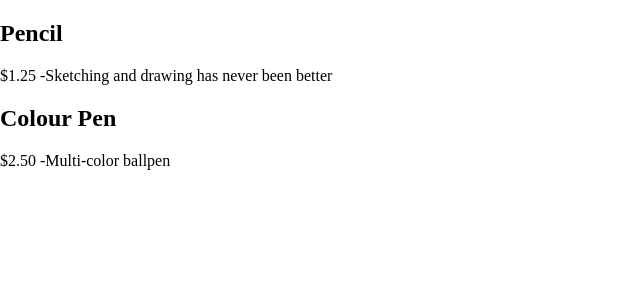
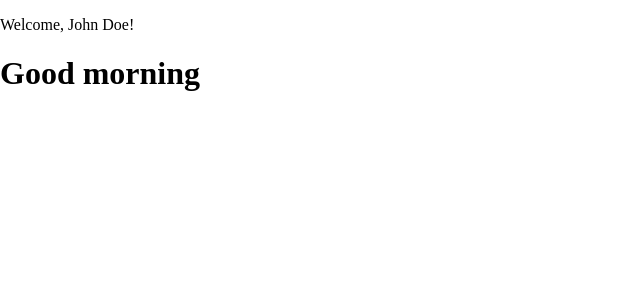
Before and after one commit to seanJosephFitzpatrick/React-Fundamental, a React (Create React App) app: page / in a window 1280 px wide. Shown: the top 300 px of the page, without its empty margins (0-640 px from the left). Built offline with nearby package versions, Linux system fonts and the light colour scheme.

Commit message:
Class-based components

```diff
--- /dev/null
+++ b/Components/GreetingClassComponent.js
@@ -0,0 +1,21 @@
+import React, { Component } from "react";
+
+class GreetingClassComponent extends Component {
+  render() {
+    const date = new Date();
+    const hours = date.getHours();
+    let timeOfDay;
+
+    if (hours < 12) {
+      timeOfDay = "morning";
+    } else if (timeOfDay >= 12 && hours < 17) {
+      timeOfDay = "afternoon";
+    } else {
+      timeOfDay = "night";
+    }
+
+    return <h1>Good {timeOfDay}</h1>;
+  }
+}
+
+export default GreetingClassComponent;
--- /dev/null
+++ b/Components/HeaderClassComponent.js
@@ -0,0 +1,13 @@
+import React, { Component } from "react";
+
+class Header extends Component {
+  render() {
+    return (
+      <header>
+        <p>Welcome, {this.props.username}!</p>
+      </header>
+    );
+  }
+}
+
+export default Header;
--- a/Components/Product.js
+++ b/Components/Product.js
@@ -1,7 +1,6 @@
 import React from "react";
 
 function Product(props) {
-  console.log(props);
   return (
     <div className="contact-card">
       <h2>{props.product.name}</h2>
--- a/Imports/imports.js
+++ b/Imports/imports.js
@@ -7,6 +7,8 @@ import Footer from "../Components/Footer";
 import Card from "../Components/Card";
 import Product from "../Components/Product";
 import productData from "../Data/productData";
+import HeaderClassComponent from "../Components/HeaderClassComponent";
+import GreetingClassComponent from "../Components/GreetingClassComponent";
 
 export {
   App,
@@ -17,5 +19,7 @@ export {
   Footer,
   Card,
   Product,
-  productData
+  productData,
+  HeaderClassComponent,
+  GreetingClassComponent
 };
--- a/src/App.js
+++ b/src/App.js
@@ -1,9 +1,16 @@
 import React from "react";
-import { Product, productData } from "../Imports/imports";
+import {
+  HeaderClassComponent,
+  GreetingClassComponent
+} from "../Imports/imports";
 
 function App() {
-  const productComponent = productData.map(item => <Product product={item} />);
-  return <div>{productComponent}</div>;
+  return (
+    <div>
+      <HeaderClassComponent username="John Doe" />
+      <GreetingClassComponent />
+    </div>
+  );
 }
 
 export default App;
```
